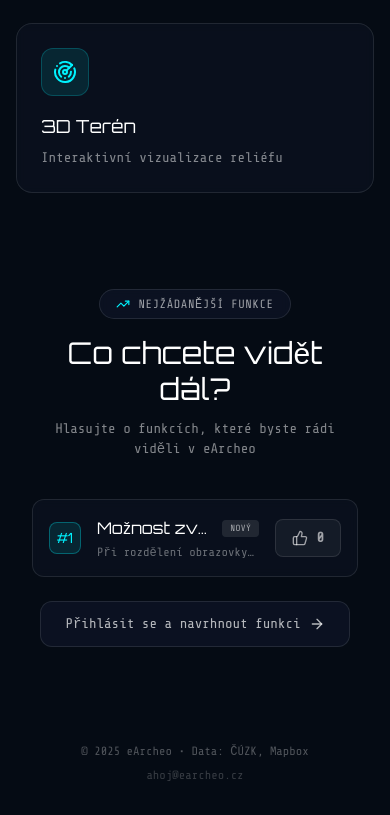
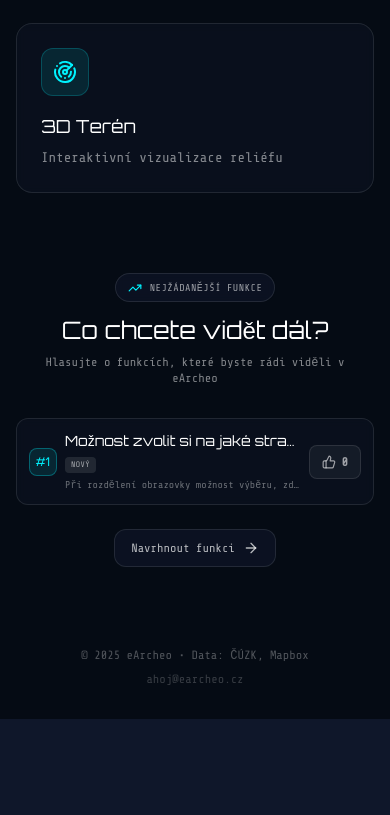
Before and after one commit to Linhbaba/earcheo, a React (Vite) app in the folder frontend/: page / in a window 390 px wide. Shown: the part 919-1734 px from the top of the page. After the commit the page ends 1638 px from the top, so only its background shows below. Built offline with nearby package versions, Linux system fonts and the light colour scheme; no server answers.

Commit message:
fix: Improve TopFeatureRequests mobile responsiveness
- Reduced padding and gaps on mobile (p-3 sm:p-4)
- Smaller fonts for mobile (text-sm sm:text-base)
- Smaller icons and buttons
- Shorter CTA text on mobile
- Better text wrapping for feature titles
- Responsive section padding (px-4 sm:px-8)

```diff
--- a/frontend/src/components/TopFeatureRequests.tsx
+++ b/frontend/src/components/TopFeatureRequests.tsx
@@ -115,17 +115,17 @@
   };
 
   return (
-    <section className="relative z-10 max-w-4xl mx-auto px-8 py-16">
+    <section className="relative z-10 max-w-4xl mx-auto px-4 sm:px-8 py-12 sm:py-16">
       {/* Section header */}
-      <div className="text-center mb-10">
-        <div className="inline-flex items-center gap-2 px-4 py-1.5 bg-surface/60 backdrop-blur-sm border border-white/10 rounded-full mb-4">
+      <div className="text-center mb-8 sm:mb-10">
+        <div className="inline-flex items-center gap-2 px-3 sm:px-4 py-1.5 bg-surface/60 backdrop-blur-sm border border-white/10 rounded-full mb-3 sm:mb-4">
           <TrendingUp className="w-3.5 h-3.5 text-primary" />
-          <span className="text-white/60 font-mono text-xs tracking-wider uppercase">Nejžádanější funkce</span>
+          <span className="text-white/60 font-mono text-[10px] sm:text-xs tracking-wider uppercase">Nejžádanější funkce</span>
         </div>
-        <h3 className="font-display text-3xl md:text-4xl text-white mb-3">
+        <h3 className="font-display text-2xl sm:text-3xl md:text-4xl text-white mb-2 sm:mb-3 px-4">
           Co chcete vidět dál?
         </h3>
-        <p className="text-white/50 font-mono text-sm">
+        <p className="text-white/50 font-mono text-xs sm:text-sm px-4">
           Hlasujte o funkcích, které byste rádi viděli v eArcheo
         </p>
       </div>
@@ -135,26 +135,26 @@
         {topFeatures.map((feature, index) => (
           <div
             key={feature.id}
-            className="group bg-surface/40 backdrop-blur-sm border border-white/10 rounded-xl p-4 hover:border-primary/30 transition-all"
+            className="group bg-surface/40 backdrop-blur-sm border border-white/10 rounded-xl p-3 sm:p-4 hover:border-primary/30 transition-all"
           >
-            <div className="flex gap-4 items-center">
+            <div className="flex gap-2 sm:gap-4 items-center">
               {/* Rank badge */}
-              <div className="flex-shrink-0 w-8 h-8 rounded-lg bg-primary/10 border border-primary/30 flex items-center justify-center">
-                <span className="font-display text-primary text-sm">#{index + 1}</span>
+              <div className="flex-shrink-0 w-7 h-7 sm:w-8 sm:h-8 rounded-lg bg-primary/10 border border-primary/30 flex items-center justify-center">
+                <span className="font-display text-primary text-xs sm:text-sm">#{index + 1}</span>
               </div>
 
               {/* Content */}
               <div className="flex-1 min-w-0">
-                <div className="flex items-center gap-2 mb-1">
-                  <h4 className="font-display text-white text-base truncate">{feature.title}</h4>
+                <div className="flex items-center gap-1.5 sm:gap-2 mb-1 flex-wrap">
+                  <h4 className="font-display text-white text-sm sm:text-base truncate">{feature.title}</h4>
                   <span className={clsx(
-                    "px-2 py-0.5 rounded text-[9px] font-mono uppercase tracking-wider flex-shrink-0",
+                    "px-1.5 sm:px-2 py-0.5 rounded text-[8px] sm:text-[9px] font-mono uppercase tracking-wider flex-shrink-0",
                     getStatusColor(feature.status)
                   )}>
                     {getStatusLabel(feature.status)}
                   </span>
                 </div>
-                <p className="text-white/40 font-mono text-xs line-clamp-1">
+                <p className="text-white/40 font-mono text-[10px] sm:text-xs line-clamp-1">
                   {feature.description}
                 </p>
               </div>
@@ -164,7 +164,7 @@
                 onClick={() => handleVote(feature.id)}
                 disabled={!isAuthenticated}
                 className={clsx(
-                  "flex items-center gap-2 px-4 py-2 rounded-lg border transition-all flex-shrink-0",
+                  "flex items-center gap-1.5 sm:gap-2 px-3 sm:px-4 py-2 rounded-lg border transition-all flex-shrink-0",
                   isAuthenticated && user?.sub && feature.votedBy.includes(user.sub)
                     ? "bg-primary/20 border-primary/50 text-primary"
                     : "bg-white/5 border-white/10 text-white/60 hover:border-primary/30 hover:text-primary",
@@ -172,8 +172,8 @@
                 )}
                 title={!isAuthenticated ? "Přihlaste se pro hlasování" : ""}
               >
-                <ThumbsUp className="w-4 h-4" />
-                <span className="font-mono text-sm font-bold">{feature.votes}</span>
+                <ThumbsUp className="w-3.5 h-3.5 sm:w-4 sm:h-4" />
+                <span className="font-mono text-xs sm:text-sm font-bold">{feature.votes}</span>
               </button>
             </div>
           </div>
@@ -181,12 +181,13 @@
       </div>
 
       {/* Call to action */}
-      <div className="text-center">
+      <div className="text-center px-4">
         <button
           onClick={handleSeeAll}
-          className="group inline-flex items-center gap-2 px-6 py-3 bg-surface/60 hover:bg-surface/80 border border-white/10 hover:border-primary/30 rounded-xl text-white/70 hover:text-primary font-mono text-sm transition-all"
+          className="group inline-flex items-center gap-2 px-4 sm:px-6 py-2.5 sm:py-3 bg-surface/60 hover:bg-surface/80 border border-white/10 hover:border-primary/30 rounded-xl text-white/70 hover:text-primary font-mono text-xs sm:text-sm transition-all"
         >
-          {isAuthenticated ? 'Zobrazit všechny návrhy' : 'Přihlásit se a navrhnout funkci'}
+          <span className="hidden sm:inline">{isAuthenticated ? 'Zobrazit všechny návrhy' : 'Přihlásit se a navrhnout funkci'}</span>
+          <span className="sm:hidden">{isAuthenticated ? 'Všechny návrhy' : 'Navrhnout funkci'}</span>
           <ArrowRight className="w-4 h-4 group-hover:translate-x-1 transition-transform" />
         </button>
       </div>
```
